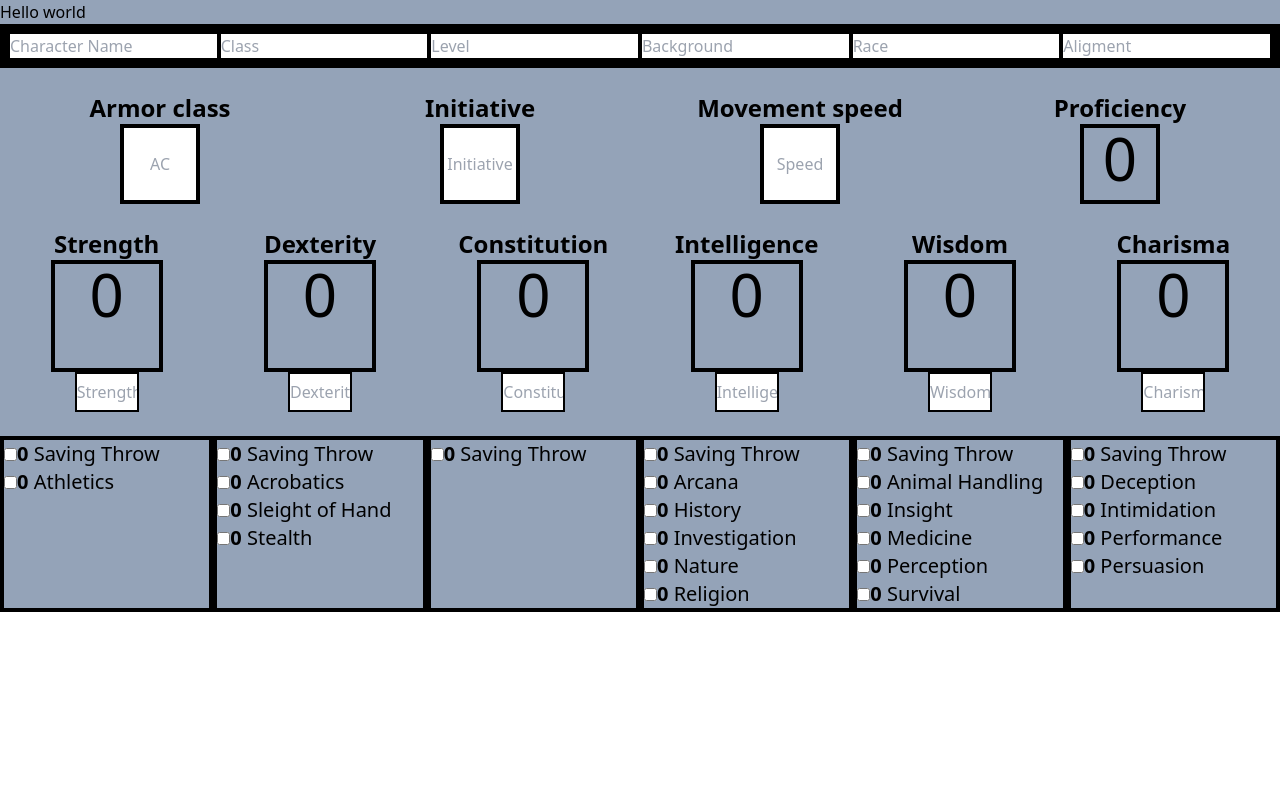
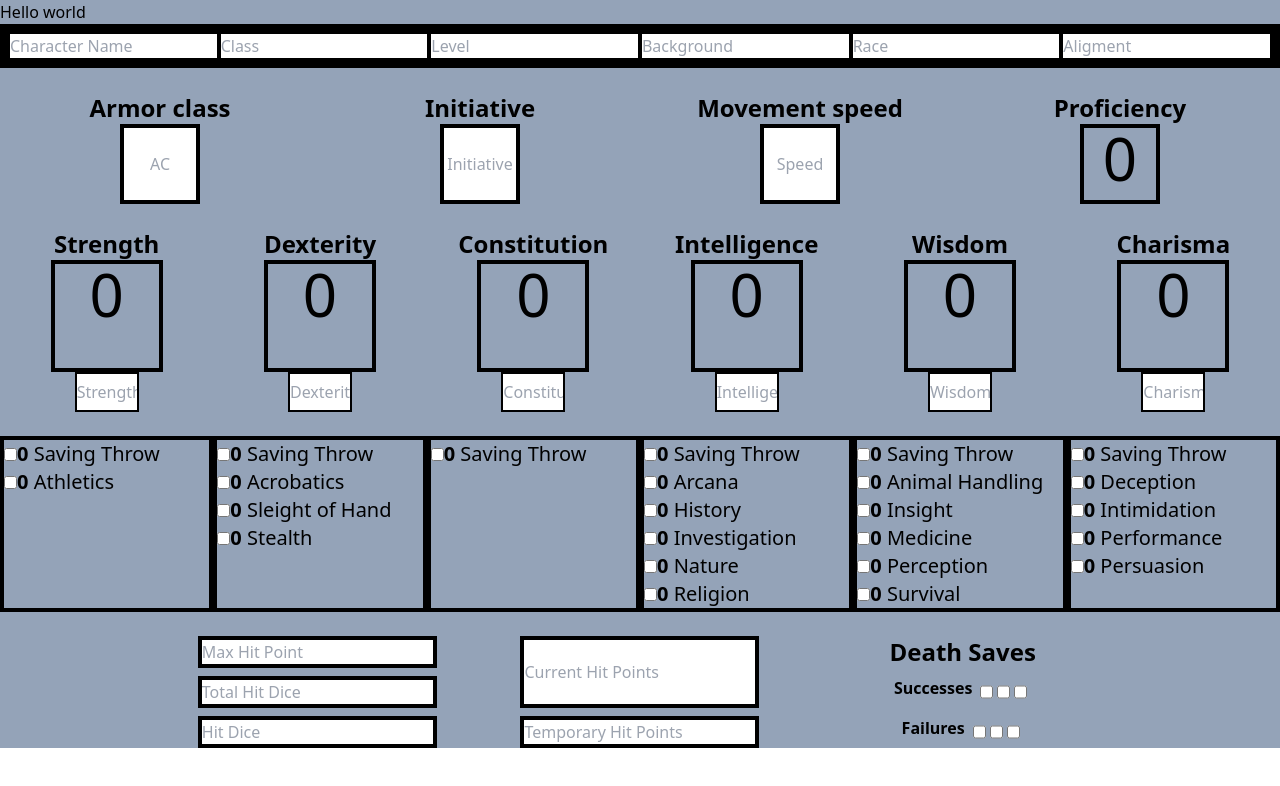
Before and after one commit to Grechileme/DnD_Sheet, a React (Create React App) app: page / in a window 1280 px wide. Shown: the top 786 px of the page. Built offline with nearby package versions, Linux system fonts and the light colour scheme.

Commit message:
Added HP, Hit Dice and Death Saves

```diff
--- a/src/components/Head.js
+++ b/src/components/Head.js
@@ -395,6 +395,39 @@ const Head = () => {
                         </label>
                     </div>
                 </div>
+                <br></br>
+                <div className='mx-auto grid grid-cols-3 grid-rows-3 gap-2 justify-items-center w-3/4'>
+                    <div className='border-4 border-black'>
+                        <input type='text' placeholder='Max Hit Point'></input>
+                    </div>
+                    <div className='row-span-2 border-4 border-black'>
+                        <input className='h-full' type='text' placeholder='Current Hit Points'></input>
+                    </div>
+                    <div className='border-4 border-black col-start-1'>
+                        <input type='text' placeholder='Total Hit Dice'></input>
+                    </div>
+                    <div className='border-4 border-black col-start-1 row-start-3'>
+                        <input type='text' placeholder='Hit Dice'></input>
+                    </div>
+                    <div className='border-4 border-black col-start-2'>
+                        <input type='text' placeholder='Temporary Hit Points'></input>
+                    </div>
+                    <div className='col-start-3 row-start-1'>
+                        <p className='text-2xl'><b>Death Saves</b></p>
+                    </div>
+                    <div className='flex col-start-3 row-start-2'>
+                        <p className='mr-2'><b>Successes</b></p>
+                        <input className='mr-1' type='checkbox'></input>
+                        <input className='mr-1' type='checkbox'></input>
+                        <input className='mr-1' type='checkbox'></input>
+                    </div>
+                    <div className='flex col-start-3 row-start-3'>
+                        <p className='mr-2'><b>Failures</b></p>
+                        <input className='mr-1' type='checkbox'></input>
+                        <input className='mr-1' type='checkbox'></input>
+                        <input className='mr-1' type='checkbox'></input>
+                    </div>
+                </div>
             </div>
         );
 
```
